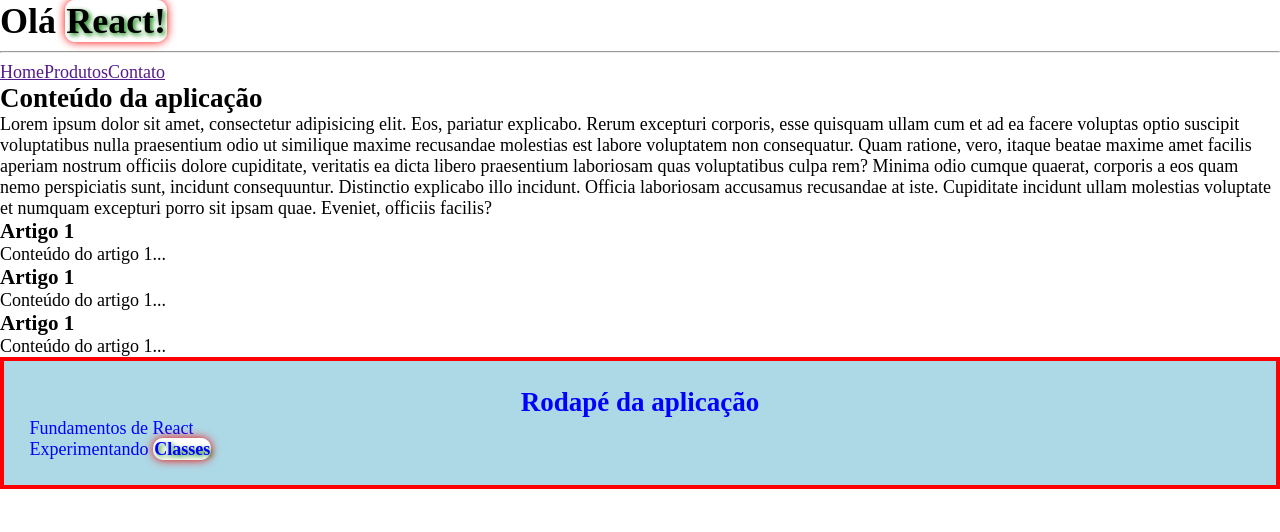
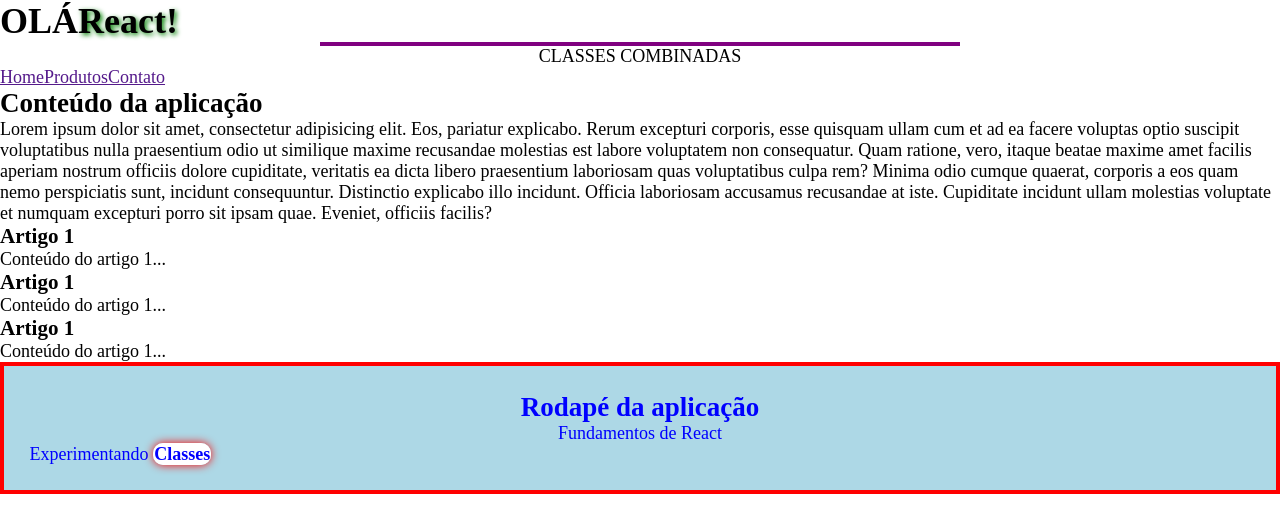
Before and after one commit to PhoenixFoxz/react-fundamentos, a React (Vite) app: page / in a window 1280 px wide. Shown: the top 532 px of the page. Built offline with nearby package versions, Linux system fonts and the light colour scheme.

Commit message:
Classe usando módulo junto com CSS

```diff
--- a/src/components/Header.css
+++ /dev/null
@@ -1,6 +0,0 @@
-/* Header.css */
-
-/* Sombra de texto */
-.sombra {
-  text-shadow: green 2px 2px 5px;
-}
--- a/src/components/Header.jsx
+++ b/src/components/Header.jsx
@@ -1,13 +1,20 @@
 import Menu from "./Menu";
-import "./Header.css";
+
+// Importação do módulo CSS como um objeto chamado estilos (o nome é a seu critério)
+
+import estilos from "./Header.module.css";
 
 function Header() {
   return (
     <header>
       <h1>
-        Olá <span className="sombra">React!</span>
+        <span className={estilos["destaque-texto"]}>Olá</span>
+        <span className={estilos.sombra}>React!</span>
       </h1>
       <hr />
+      <p className={`${estilos["destaque-texto"]} centralizar`}>
+        Classes combinadas
+      </p>
       <Menu />
     </header>
   );
--- /dev/null
+++ b/src/components/Header.module.css
@@ -0,0 +1,18 @@
+/* Header.css */
+
+/* Sombra de texto */
+.sombra {
+  text-shadow: green 2px 2px 5px;
+}
+
+hr {
+  height: 4px;
+  border: none;
+  background-color: purple;
+  width: 50%;
+  margin: auto;
+}
+
+.destaque-texto {
+  text-transform: uppercase;
+}
--- a/src/components/Rodape.jsx
+++ b/src/components/Rodape.jsx
@@ -8,7 +8,7 @@ function Rodape() {
   return (
     <footer style={exemplosEstilos}>
       <h2 style={{ textAlign: "Center" }}>Rodapé da aplicação</h2>
-      <p>Fundamentos de React</p>
+      <p className="destaque-texto, centralizar">Fundamentos de React</p>
       <p>
         Experimentando <b className="sombra">Classes</b>
       </p>
--- a/src/index.css
+++ b/src/index.css
@@ -30,3 +30,13 @@ html {
   border-radius: 10px;
   padding: 0.09%;
 }
+
+.destaque-texto {
+  background-color: yellow;
+  padding: 4px;
+  border-bottom: 4px;
+}
+
+.centralizar {
+  text-align: center;
+}
```
